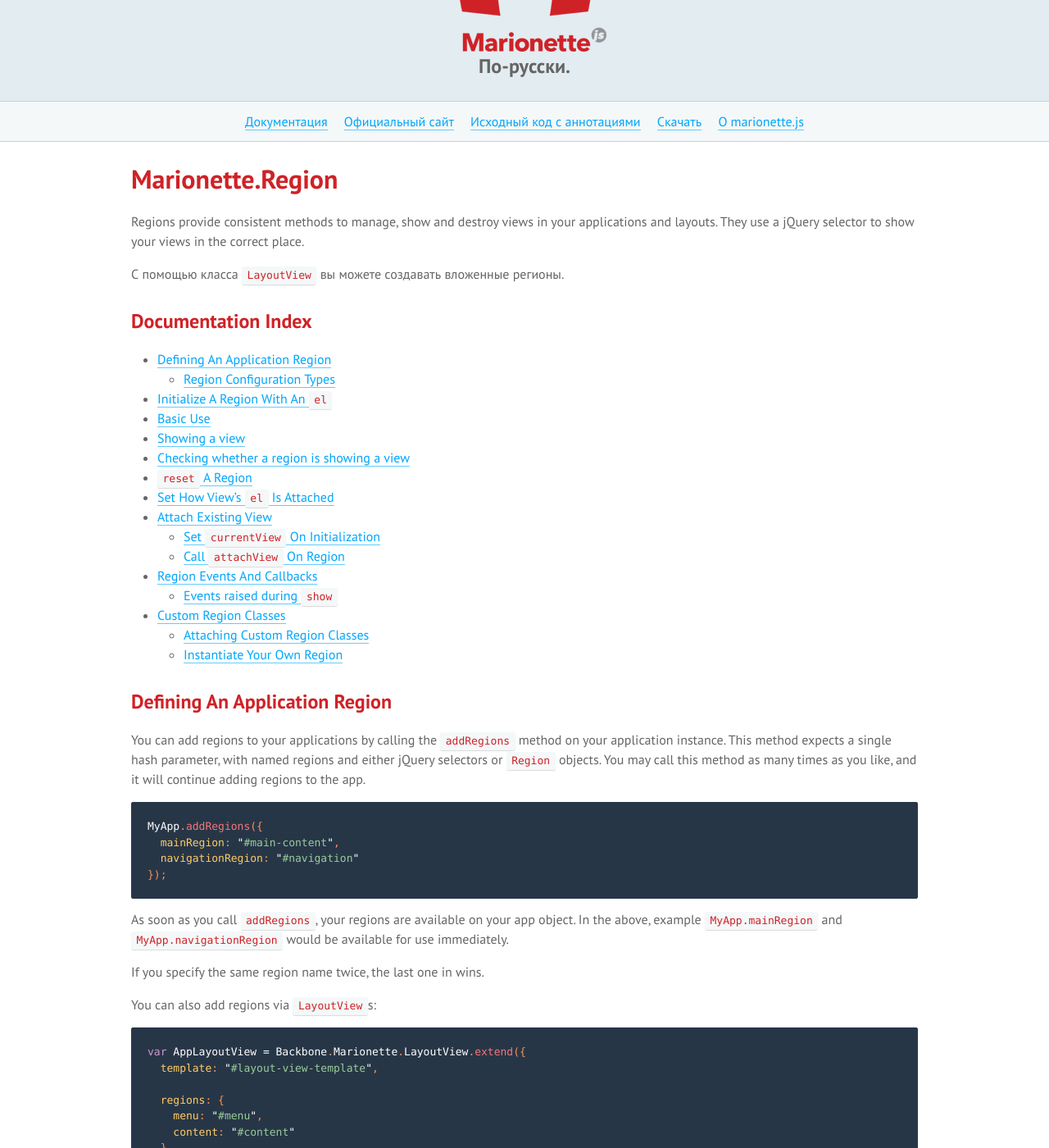
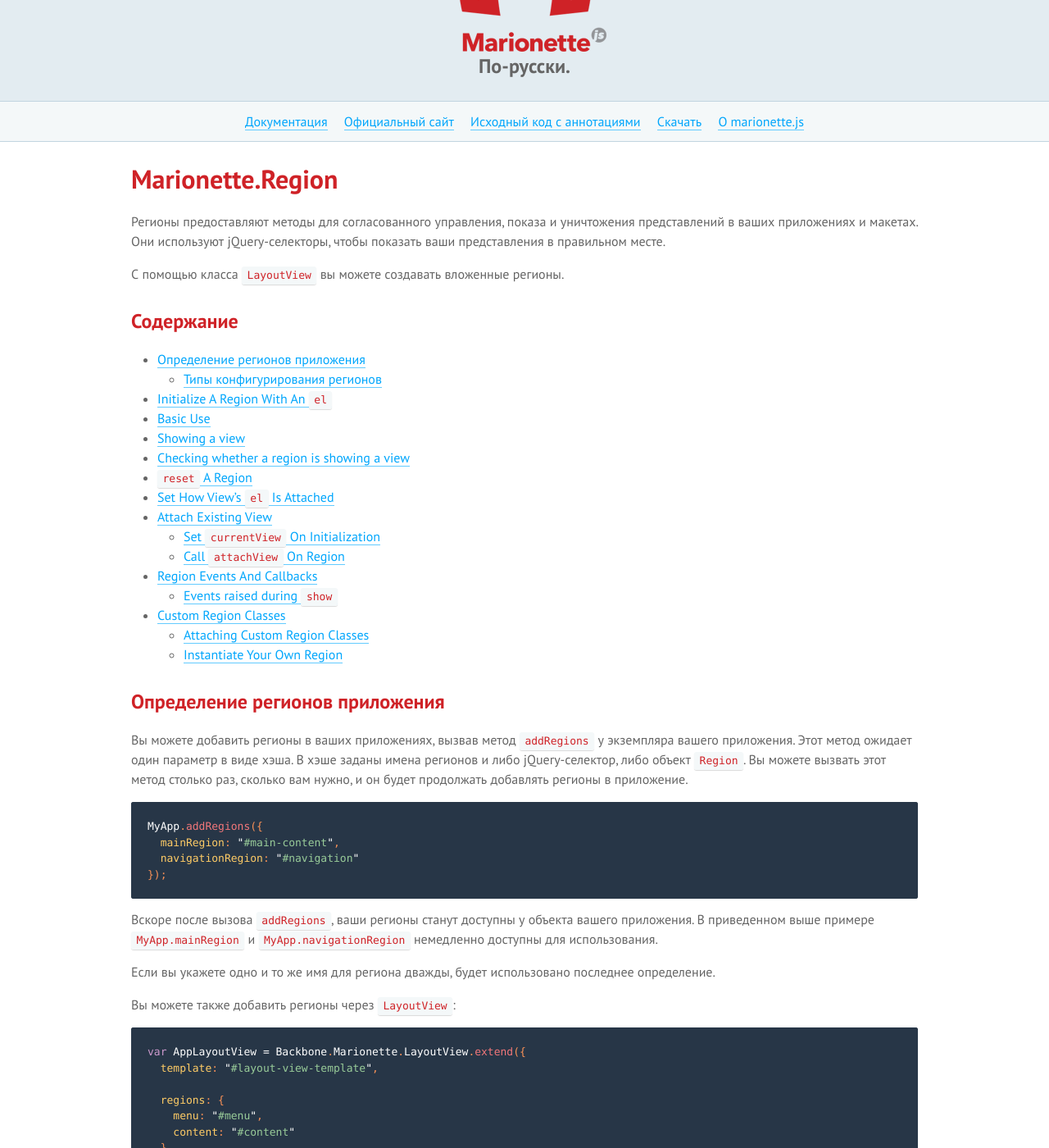
Before and after one commit to sadcitizen/marionettejs.ru, a Jekyll site: the page built from _posts/2014-05-10-region.md, in a window 1280 px wide and 1400 px high, scrolled down 203 px. Shown: the whole window at 82% size. Built offline with Jekyll 4.4.1, drawn with Linux system fonts in a browser that asks for light colours; some web fonts are replaced; Markdown is read by kramdown in place of the engine named in the settings; some of the changed text lies outside the part shown.

Commit message:
translate ru/Region
translate 'Defining An Application Region'
translate 'Region Configuration Types'

````diff
--- a/_includes/translation/ru/marionette.region.md
+++ b/_includes/translation/ru/marionette.region.md
@@ -1,13 +1,13 @@
-Regions provide consistent methods to manage, show and destroy
-views in your applications and layouts. They use a jQuery selector
-to show your views in the correct place.
+Регионы предоставляют методы для согласованного управления, показа и уничтожения представлений
+в ваших приложениях и макетах. Они используют jQuery-селекторы, чтобы показать ваши представления
+в правильном месте.
 
 С помощью класса `LayoutView` вы можете создавать вложенные регионы.
 
-## Documentation Index
+## Содержание
 
-* [Defining An Application Region](#defining-an-application-region)
-  * [Region Configuration Types](#region-configuration-types)
+* [Определение регионов приложения](#defining-an-application-region)
+  * [Типы конфигурирования регионов](#region-configuration-types)
 * [Initialize A Region With An `el`](#initialize-a-region-with-an-el)
 * [Basic Use](#basic-use)
 * [Showing a view](#showing-a-view)
@@ -23,13 +23,13 @@
   * [Attaching Custom Region Classes](#attaching-custom-region-classes)
   * [Instantiate Your Own Region](#instantiate-your-own-region)
 
-## Defining An Application Region
+## Определение регионов приложения
 
-You can add regions to your applications by calling the `addRegions` method on
-your application instance. This method expects a single hash parameter, with
-named regions and either jQuery selectors or `Region` objects. You may
-call this method as many times as you like, and it will continue adding regions
-to the app.
+Вы можете добавить регионы в ваших приложениях, вызвав метод `addRegions`
+у экземпляра вашего приложения. Этот метод ожидает один параметр в виде хэша.
+В хэше заданы имена регионов и либо jQuery-селектор, либо объект `Region`.
+Вы можете вызвать этот метод столько раз, сколько вам нужно, и он будет продолжать
+добавлять регионы в приложение.
 
 ```js
 MyApp.addRegions({
@@ -38,13 +38,12 @@
 });
 ```
 
-As soon as you call `addRegions`, your regions are available on your
-app object. In the above, example `MyApp.mainRegion` and `MyApp.navigationRegion`
-would be available for use immediately.
+Вскоре после вызова `addRegions`, ваши регионы станут доступны у объекта вашего приложения.
+В приведенном выше примере `MyApp.mainRegion` и `MyApp.navigationRegion` немедленно доступны для использования.
 
-If you specify the same region name twice, the last one in wins.
+Если вы укажете одно и то же имя для региона дважды, будет использовано последнее определение.
 
-You can also add regions via `LayoutView`s:
+Вы можете также добавить регионы через `LayoutView`:
 
 ```js
 var AppLayoutView = Backbone.Marionette.LayoutView.extend({
@@ -93,19 +92,17 @@
 
 #### Литерал объекта
 
-Finally, you can define regions with an object literal. Object
-literal definitions normally expect a `selector` or `el`
-property.  The `selector` property is a selector string, and
-the `el` property can be a selector string, a jQuery object,
-or an HTML node.
+Наконец, вы можете определить регионы в виде литерал объекта.
+Определения в виде литерал объекта обычно содержит определенное `selector` или `el` свойство.
+Свойство `selector` это селектор в виде строки, а свойство `el` может быть
+как селектором в виде строки, так и Query-объектом или HTML-узлом.
 
-You may also supply a `regionClass` property for a custom region
-class. If your `regionClass` already has `el` set, then you do
-not need to supply a `selector` or `el` property on the object
-literal.
+Вы можете также задать свойство `regionClass` для собственного класса региона.
+Если ваш `regionClass` уже имеет установленное свойство `el`, то вам не нужно
+определять `selector` или `el` свойство в литерал объекте.
 
-Any other properties you set on the object literal will be
-used as options passed to the region instance.
+Любые другие свойства, заданные вами в литерал объекте, будут использоваться к качестве
+параметров, которые будут переданы в экземпляр региона.
 
 ```js
 var MyRegion      = Marionette.Region.extend();
@@ -122,8 +119,8 @@
     el: '#navigation',
     regionClass: MyOtherRegion,
 
-    // Options passed to instance of `MyOtherRegion` for
-    // the `navigationRegion` on `App`
+    // Параметры, которые будут переданы в экземпляр `MyOtherRegion` для
+    // `navigationRegion` в `App`
     navigationOption: 42,
     anotherNavigationOption: 'foo'
   },
@@ -134,10 +131,9 @@
 });
 ```
 
-Take note that one of the primary benefits of using `regionClass`
-with an `el` already set is to also provide options to the region
-instance. This isn't possible when using the region class directly
-like earlier.
+Обратите внимание, что одним из основных преимуществ использования `regionClass` с уже
+установленным `el` является возможность предоставления параметров для экземпляра региона.
+Это невозможно, когда используется непосредственно класс региона, как в способах ранее.
 
 ```js
 var MyRegion = Marionette.Region.extend({
@@ -153,9 +149,9 @@
 });
 ```
 
-#### Mix-and-match
+#### Смешивание и комбинирование
 
-Of course you can mix-and-match the region configuration types.
+Конечно вы можете смешивать и комбинировать различные типы конфигурирования регионов.
 
 ```js
 var MyRegion = Marionette.Region.extend({
````
